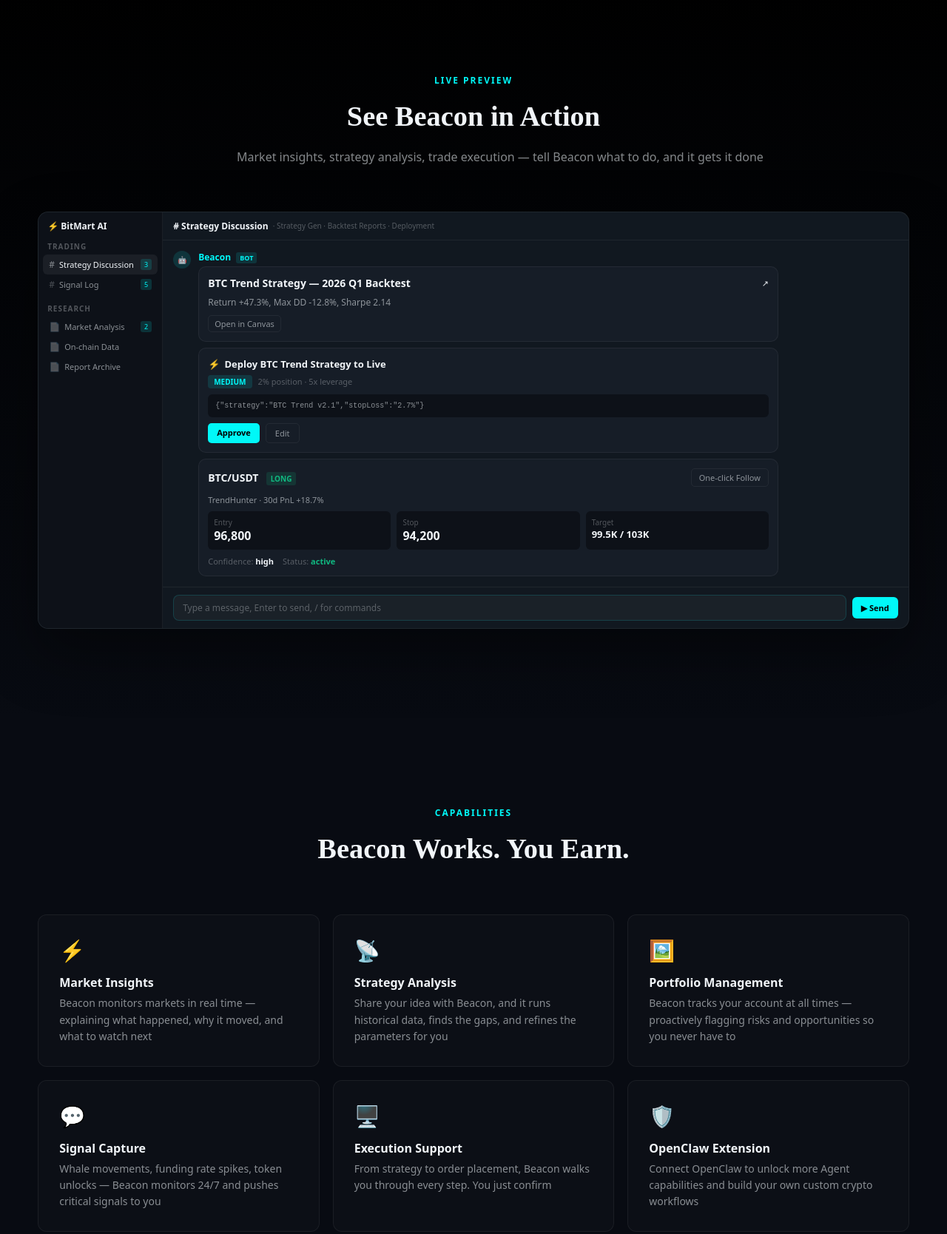
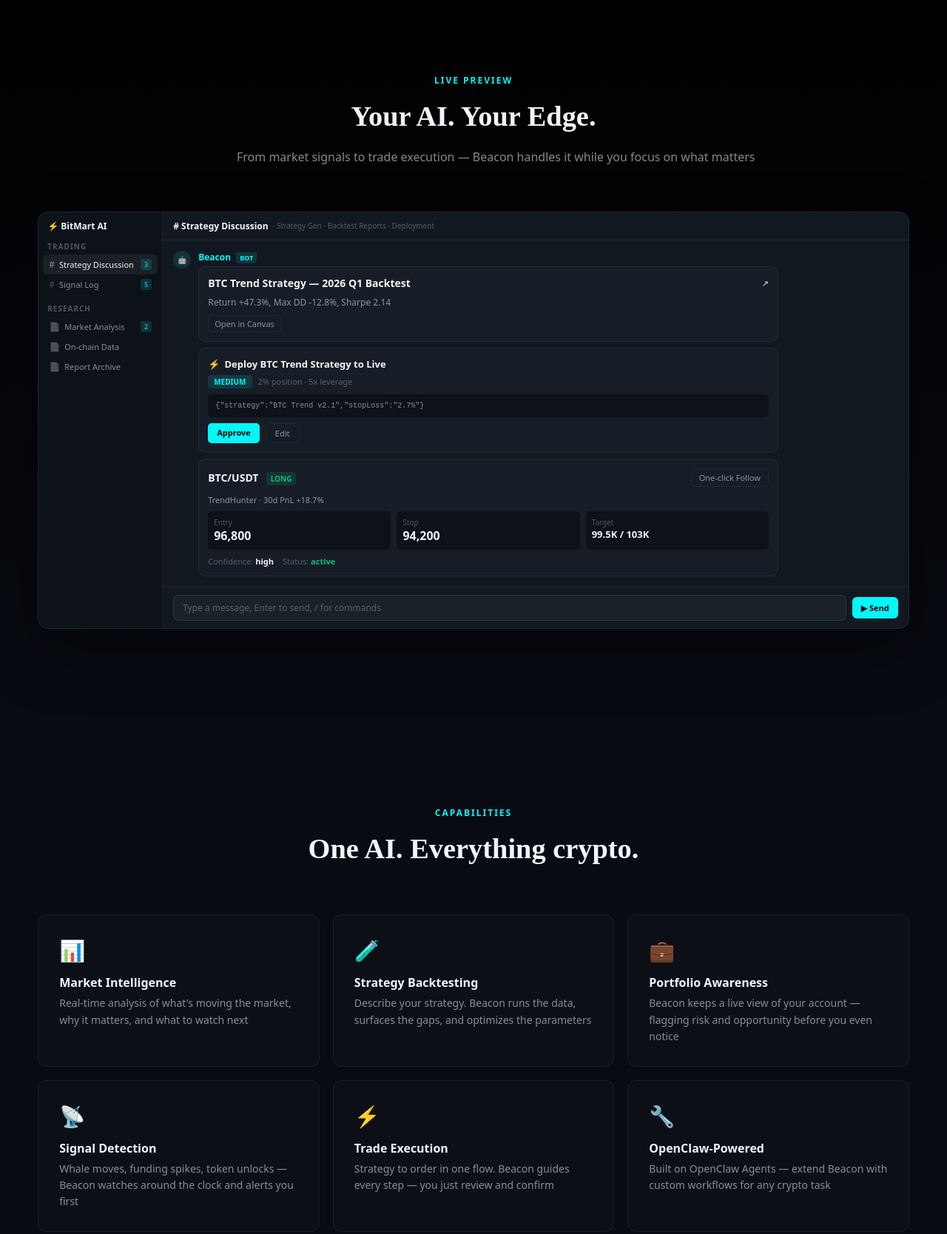
Before and after one commit to nongqingdaisy319-rgb/beacon-deck-preview, a plain HTML site: page index.html in a window 1280 px wide. Shown: the part 820-2488 px from the top of the page at 74% size. Drawn offline with nearby package versions, Linux system fonts and the light colour scheme; a script that the page names is missing; a web font is replaced by a local one.

Commit message:
EN copy: native-speaker quality rewrite

```diff
--- a/index.html
+++ b/index.html
@@ -320,7 +320,7 @@
 
       <!-- Title + subtitle below image -->
       <div class="hero-headline-block">
-        <h1 class="hero-title" translate="no"><span class="accent">Beacon</span> is always on. Working for you.</h1>
+        <h1 class="hero-title" translate="no"><span class="accent">Beacon</span> never sleeps. Neither does the market.</h1>
         <p class="hero-sub" style="margin: 0 auto;opacity:0.6;font-size:16px" translate="no">OpenClaw agents, running inside BitMart.</p>
       </div>
 
@@ -333,7 +333,7 @@
 
   <!-- Demo — Beacon Deck product UI -->
   <section class="demo-s" id="demo">
-    <div class="sh"><div class="sh-label">Live Preview</div><h2 class="sh-title">See <span translate="no" style="white-space:nowrap">Beacon</span> in Action</h2><p class="sh-desc">Market insights, strategy analysis, trade execution — tell Beacon what to do, and it gets it done</p></div>
+    <div class="sh"><div class="sh-label">Live Preview</div><h2 class="sh-title">Your AI. Your Edge.</h2><p class="sh-desc">From market signals to trade execution — Beacon handles it while you focus on what matters</p></div>
     <div class="demo-w">
       <div class="demo-box">
         <!-- Left sidebar -->
@@ -419,24 +419,24 @@
 
   <!-- Features -->
   <section class="feat-s" id="features">
-    <div class="sh"><div class="sh-label">Capabilities</div><h2 class="sh-title">Beacon Works. You Earn.</h2></div>
+    <div class="sh"><div class="sh-label">Capabilities</div><h2 class="sh-title">One AI. Everything crypto.</h2></div>
     <div class="feat-g">
-      <div class="fc"><div class="fc-i">⚡</div><div class="fc-t">Market Insights</div><div class="fc-d">Beacon monitors markets in real time — explaining what happened, why it moved, and what to watch next</div></div>
-      <div class="fc"><div class="fc-i">📡</div><div class="fc-t">Strategy Analysis</div><div class="fc-d">Share your idea with Beacon, and it runs historical data, finds the gaps, and refines the parameters for you</div></div>
-      <div class="fc"><div class="fc-i">🖼️</div><div class="fc-t">Portfolio Management</div><div class="fc-d">Beacon tracks your account at all times — proactively flagging risks and opportunities so you never have to</div></div>
-      <div class="fc"><div class="fc-i">💬</div><div class="fc-t">Signal Capture</div><div class="fc-d">Whale movements, funding rate spikes, token unlocks — Beacon monitors 24/7 and pushes critical signals to you</div></div>
-      <div class="fc"><div class="fc-i">🖥️</div><div class="fc-t">Execution Support</div><div class="fc-d">From strategy to order placement, Beacon walks you through every step. You just confirm</div></div>
-      <div class="fc"><div class="fc-i">🛡️</div><div class="fc-t">OpenClaw Extension</div><div class="fc-d">Connect OpenClaw to unlock more Agent capabilities and build your own custom crypto workflows</div></div>
+      <div class="fc"><div class="fc-i">📊</div><div class="fc-t">Market Intelligence</div><div class="fc-d">Real-time analysis of what's moving the market, why it matters, and what to watch next</div></div>
+      <div class="fc"><div class="fc-i">🧪</div><div class="fc-t">Strategy Backtesting</div><div class="fc-d">Describe your strategy. Beacon runs the data, surfaces the gaps, and optimizes the parameters</div></div>
+      <div class="fc"><div class="fc-i">💼</div><div class="fc-t">Portfolio Awareness</div><div class="fc-d">Beacon keeps a live view of your account — flagging risk and opportunity before you even notice</div></div>
+      <div class="fc"><div class="fc-i">📡</div><div class="fc-t">Signal Detection</div><div class="fc-d">Whale moves, funding spikes, token unlocks — Beacon watches around the clock and alerts you first</div></div>
+      <div class="fc"><div class="fc-i">⚡</div><div class="fc-t">Trade Execution</div><div class="fc-d">Strategy to order in one flow. Beacon guides every step — you just review and confirm</div></div>
+      <div class="fc"><div class="fc-i">🔧</div><div class="fc-t">OpenClaw-Powered</div><div class="fc-d">Built on OpenClaw Agents — extend Beacon with custom workflows for any crypto task</div></div>
     </div>
   </section>
 
   <!-- How -->
   <section class="how-s">
-    <div class="sh"><div class="sh-label">How It Works</div><h2 class="sh-title">Up and Running in 30 Seconds</h2></div>
+    <div class="sh"><div class="sh-label">How It Works</div><h2 class="sh-title">Live in 30 Seconds</h2></div>
     <div class="how-g">
-      <div class="hc"><div class="hc-n">1</div><div class="hc-t">Open <span translate="no">BitMart AI</span></div><div class="hc-d">Log into BitMart and open the AI panel — no setup required</div></div>
-      <div class="hc"><div class="hc-n">2</div><div class="hc-t">Just Start Talking</div><div class="hc-d">Market moves, news, account status — say what's on your mind, Beacon understands</div></div>
-      <div class="hc"><div class="hc-n">3</div><div class="hc-t">Get Personalized Answers</div><div class="hc-d">Based on your account and preferences, Beacon gives answers tailored to you — not just generic replies</div></div>
+      <div class="hc"><div class="hc-n">1</div><div class="hc-t">Open <span translate="no">BitMart AI</span></div><div class="hc-d">Sign into BitMart and launch the AI panel. No setup, no configuration</div></div>
+      <div class="hc"><div class="hc-n">2</div><div class="hc-t">Ask Away</div><div class="hc-d">Markets, news, your portfolio — just say it. Beacon gets the context</div></div>
+      <div class="hc"><div class="hc-n">3</div><div class="hc-t">Act on Insights</div><div class="hc-d">Get answers built around your account — then go deeper, follow up, or act</div></div>
     </div>
   </section>
 
@@ -447,8 +447,8 @@
   <!-- CTA -->
   <section class="cta-s">
     <div class="cta-w">
-      <h2 class="cta-t" translate="no">With <span style="color:#00F8F8;-webkit-text-fill-color:#00F8F8">Beacon</span> on watch, you can sleep easy</h2>
-      <p class="cta-d">Always on, always working — your personal crypto AI</p>
+      <h2 class="cta-t" translate="no"><span style="color:#00F8F8;-webkit-text-fill-color:#00F8F8">Beacon</span> is always watching. So you don't have to.</h2>
+      <p class="cta-d">24/7 coverage for your crypto — powered by AI, built for action</p>
       <a href="https://ai.bmexchangeaws-test.com/app/login" class="cta-btn" target="_blank" translate="no">Try Beacon →</a>
     </div>
   </section>
```
